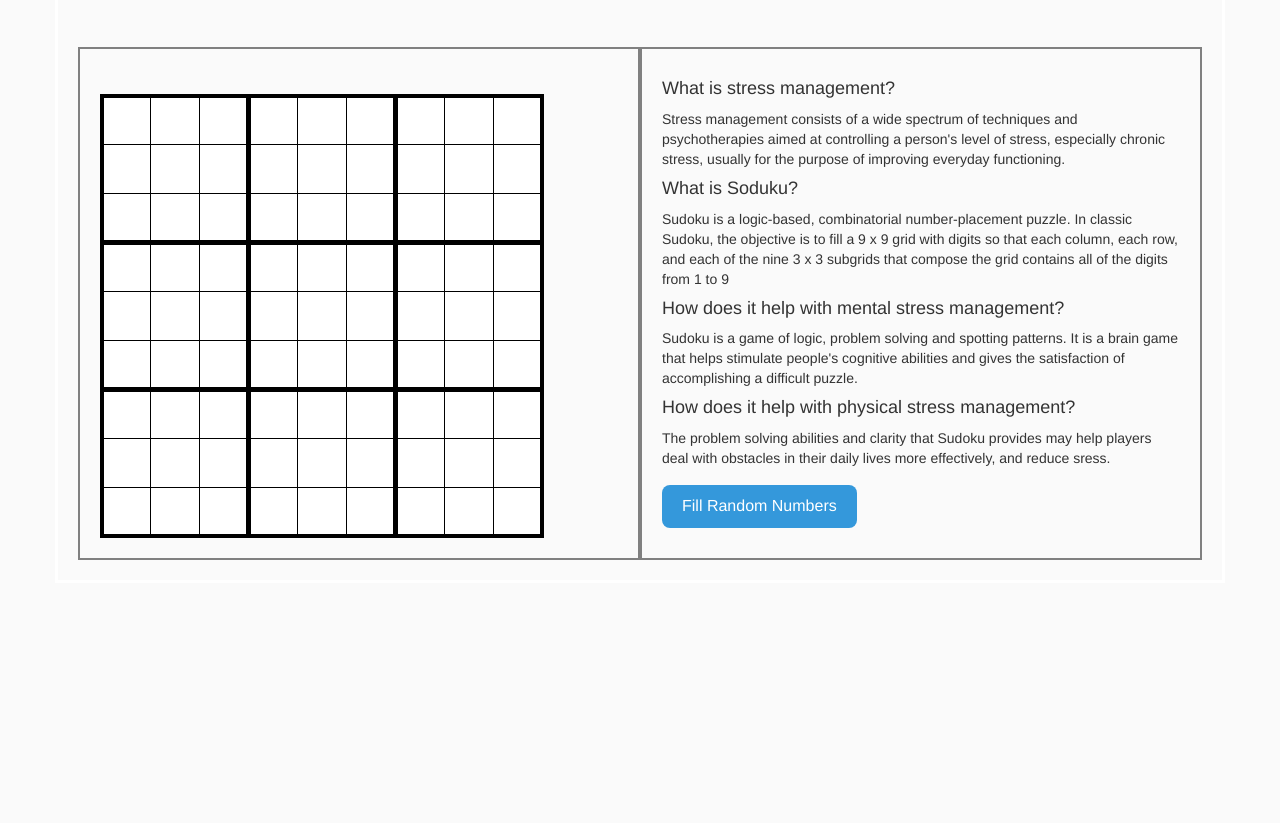
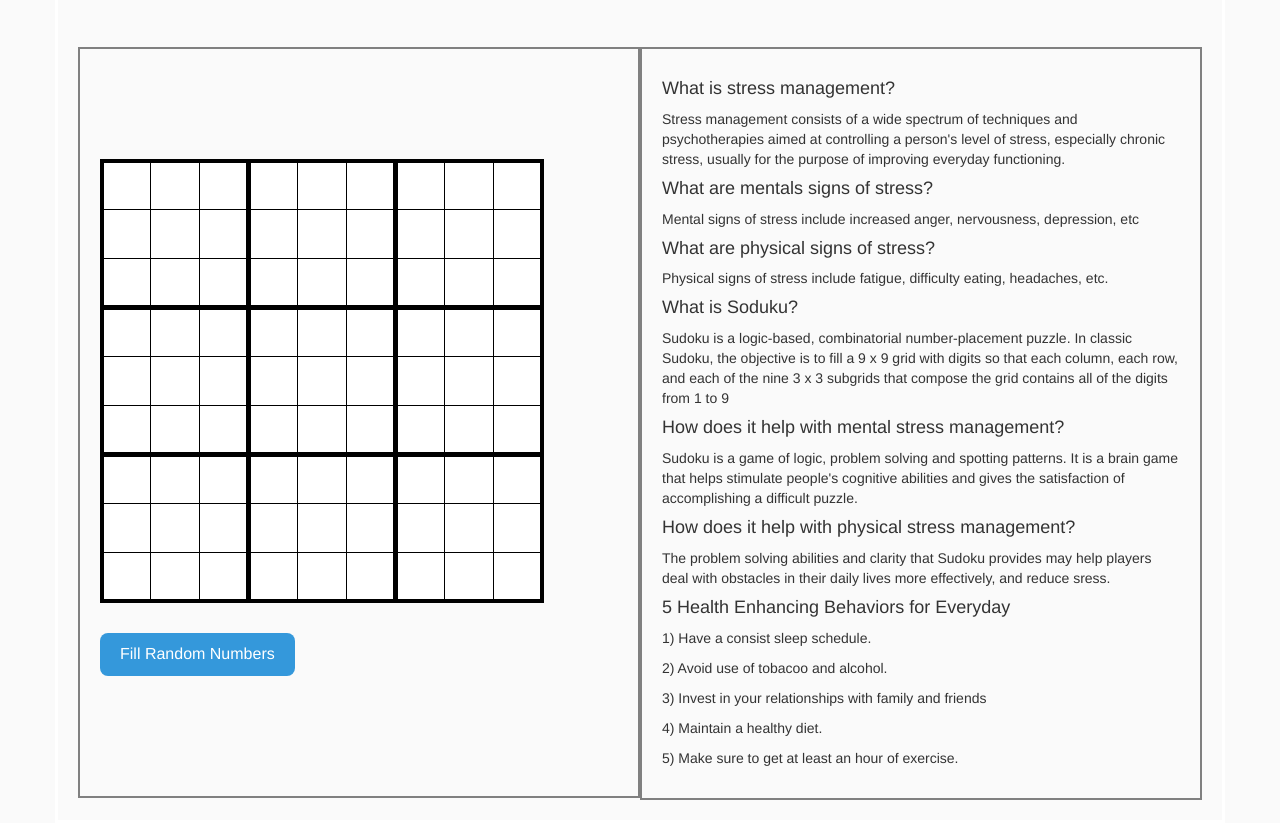
Before and after one commit to RZJournal/Sodoku, a plain HTML site: page index.html in a window 1280 px wide. Shown: the part 101-924 px from the top of the page. Before the commit the page ends 800 px from the top, so only its background shows below. Drawn offline with nearby package versions, Linux system fonts and the light colour scheme.

Commit message:
health enhancing behaviors

```diff
--- a/index.html
+++ b/index.html
@@ -213,17 +213,27 @@
               <td><input id="cell-80" type="text"></td>
             </tr>
           </table>
+          <button class="button" onclick="fillRandomNumbers()">Fill Random Numbers</button>
       </div>
       <div class="child-container">
         <h4>What is stress management?</h4>
         <p>Stress management consists of a wide spectrum of techniques and psychotherapies aimed at controlling a person's level of stress, especially chronic stress, usually for the purpose of improving everyday functioning.</p>
+        <h4>What are mentals signs of stress?</h4>
+        <p>Mental signs of stress include increased anger, nervousness, depression, etc</p>
+        <h4>What are physical signs of stress?</h4>
+        <p>Physical signs of stress include fatigue, difficulty eating, headaches, etc.</p>
         <h4>What is Soduku?</h3>
         <p>Sudoku is a logic-based, combinatorial number-placement puzzle. In classic Sudoku, the objective is to fill a 9 x 9 grid with digits so that each column, each row, and each of the nine 3 x 3 subgrids that compose the grid contains all of the digits from 1 to 9</p>
         <h4>How does it help with mental stress management?</h4>
         <p>Sudoku is a game of logic, problem solving and spotting patterns. It is a brain game that helps stimulate people's cognitive abilities and gives the satisfaction of accomplishing a difficult puzzle. </p>
         <h4>How does it help with physical stress management?</h4>
         <p>The problem solving abilities and clarity that Sudoku provides may help players deal with obstacles in their daily lives more effectively, and reduce sress.</p>
-        <button class="button" onclick="fillRandomNumbers()">Fill Random Numbers</button>
+        <h4>5 Health Enhancing Behaviors for Everyday</h4>
+        <p>1) Have a consist sleep schedule.</p>
+        <p>2) Avoid use of tobacoo and alcohol.</p>
+        <p>3) Invest in your relationships with family and friends</p>
+        <p>4) Maintain a healthy diet.</p>
+        <p>5) Make sure to get at least an hour of exercise.</p>
       </div>
     </div>
     <script>
--- a/styles.css
+++ b/styles.css
@@ -26,7 +26,7 @@ body {
 }
 
 table {
-  margin-top: 25px;
+  margin-top: 90px;
   border: 2px solid #000000;
 }
 
@@ -255,8 +255,8 @@ input.random-number {
   text-decoration: none;
   display: inline-block;
   font-size: 16px;
-  margin-top: 7px;
-  margin-bottom:10px;
+  margin-top: 30px;
+  margin-bottom:100px;
   cursor: pointer;
   border-radius: 8px;
   transition-duration: 0.4s;
```
